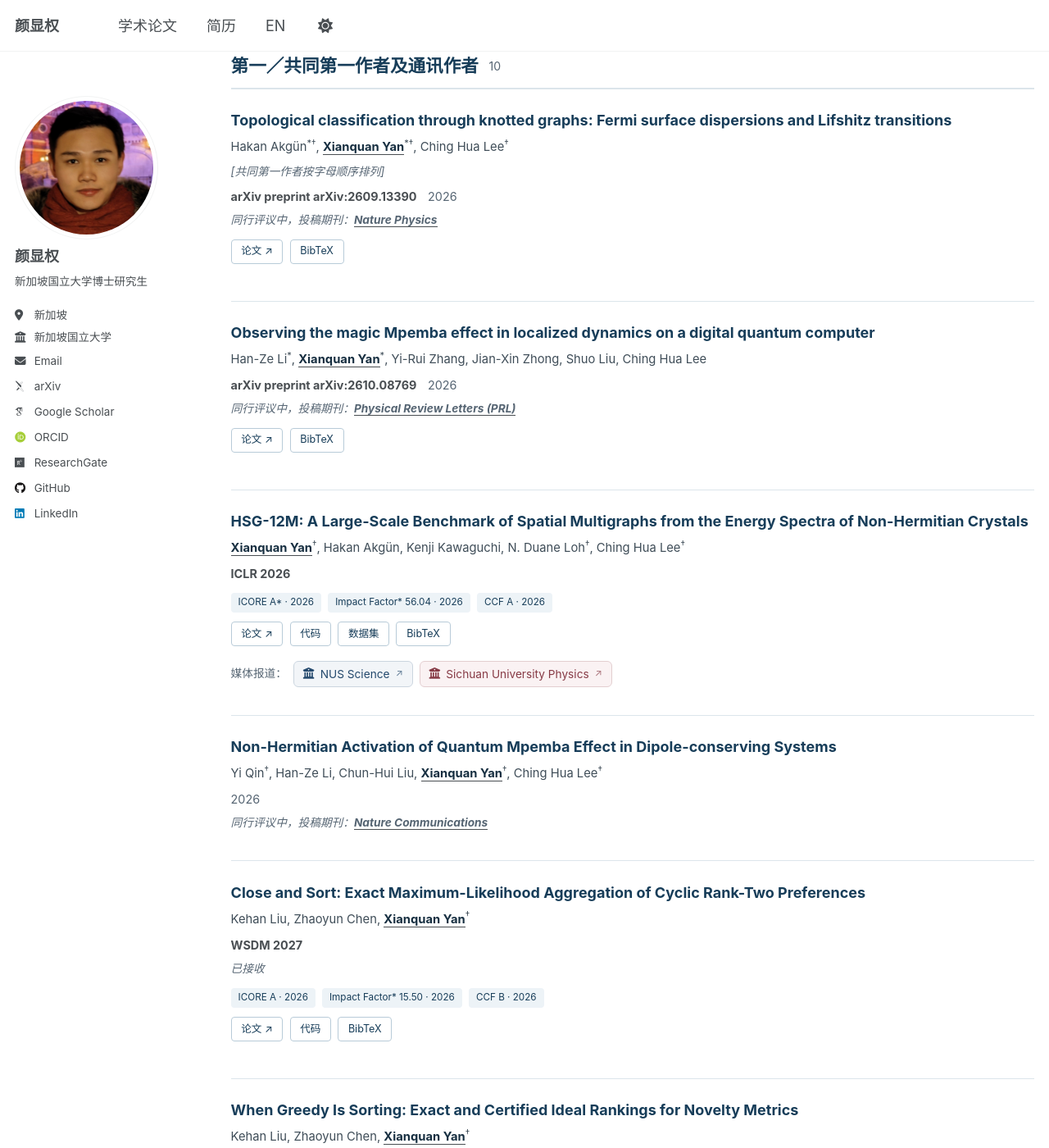
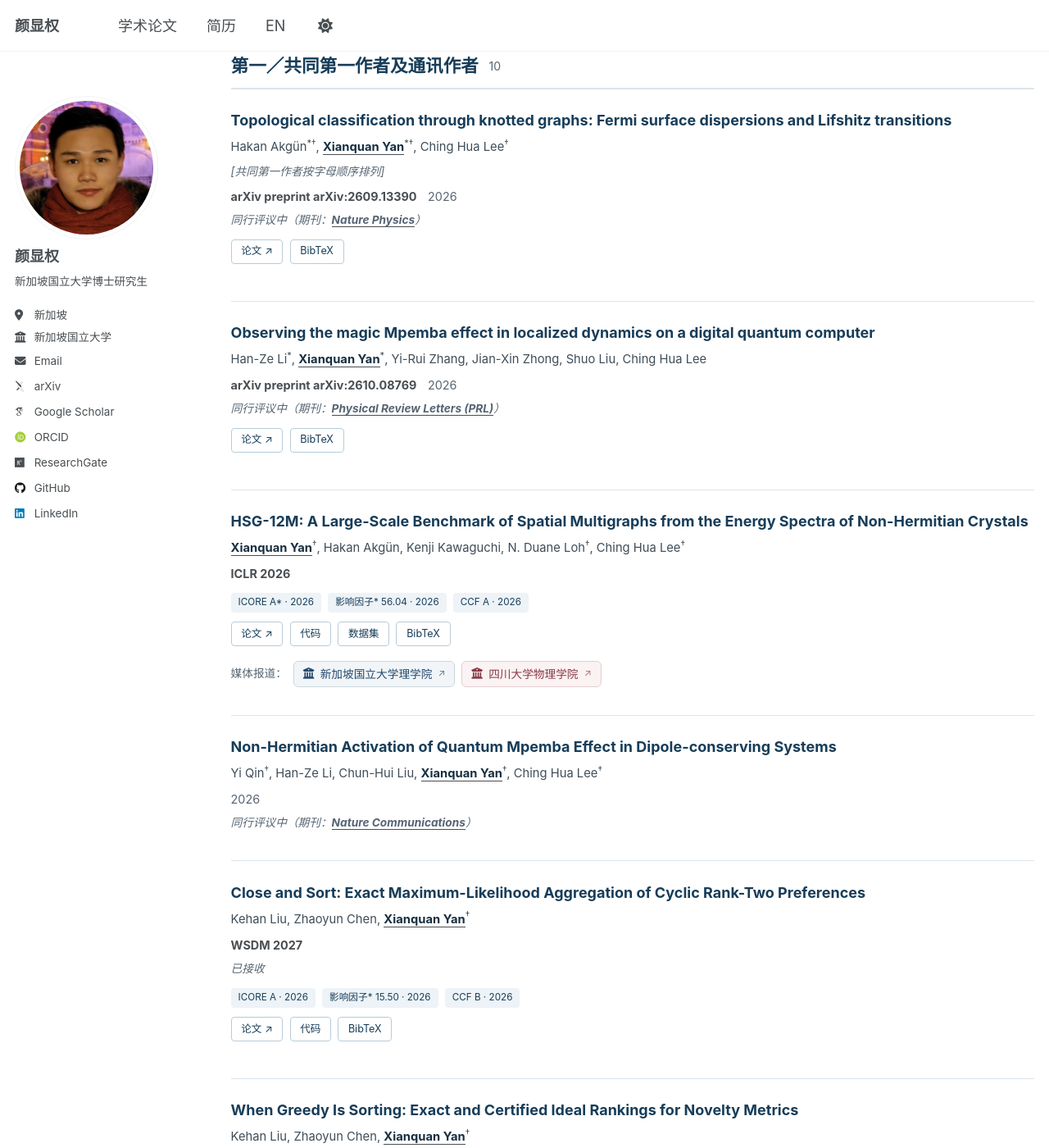
Before and after one commit to sarinstein-yan/sarinstein-yan.github.io, a Jekyll site: the page built from _pages/zh/publications.html, in a window 1280 px wide and 1400 px high, scrolled down 192 px. Shown: the whole window at 82% size. Built offline with Jekyll 4.4.1, drawn with Linux system fonts in a browser that asks for light colours; some web fonts are replaced; some of the changed text lies outside the part shown.

Commit message:
Refine Chinese publication wording and refresh Chinese CV

```diff
--- a/_includes/publication-card.html
+++ b/_includes/publication-card.html
@@ -3,8 +3,8 @@
   <p class="pub-card__authors">{{ post.authors_display }}</p>
   {% if post.contribution %}<p class="pub-card__contribution"><em>[{% if page.lang == "zh" %}共同第一作者按字母顺序排列{% else %}{{ post.contribution | escape }}{% endif %}]</em></p>{% endif %}
   <p class="pub-card__venue">{% if post.venue %}<strong>{{ post.venue | escape }}</strong>{% endif %}{% assign pub_year = post.date | date: "%Y" %}{% unless post.category == 'conferences' %}<span>{{ post.year | default: pub_year }}</span>{% endunless %}</p>
-  {% if post.status %}<p class="pub-card__status">{% if post.review_venue %}{% if page.lang == "zh" %}同行评议中，投稿期刊：{% else %}Under review at {% endif %}<strong><u>{{ post.review_venue | escape }}</u></strong>{% else %}{% if page.lang == "zh" %}{{ post.status_zh | default: post.status | escape }}{% else %}{{ post.status | escape }}{% endif %}{% endif %}</p>{% endif %}
-  {% if post.metrics %}<div class="pub-card__metrics">{% for metric in post.metrics %}<a href="{{ metric.url | escape }}" class="pub-badge">{% if page.lang == "zh" %}{{ metric.label | replace: "XinRui Tier 1 / Top", "新锐 1 区 / Top" | escape }}{% else %}{{ metric.label | escape }}{% endif %}</a>{% endfor %}</div>{% endif %}
+  {% if post.status %}<p class="pub-card__status">{% if post.review_venue %}{% if page.lang == "zh" %}同行评议中（期刊：{% else %}Under review at {% endif %}<strong><u>{{ post.review_venue | escape }}</u></strong>{% if page.lang == "zh" %}）{% endif %}{% else %}{% if page.lang == "zh" %}{{ post.status_zh | default: post.status | escape }}{% else %}{{ post.status | escape }}{% endif %}{% endif %}</p>{% endif %}
+  {% if post.metrics %}<div class="pub-card__metrics">{% for metric in post.metrics %}<a href="{{ metric.url | escape }}" class="pub-badge">{% if page.lang == "zh" %}{{ metric.label | replace: "XinRui Tier 1 / Top", "新锐 1 区 / Top" | replace: "Impact Factor", "影响因子" | escape }}{% else %}{{ metric.label | escape }}{% endif %}</a>{% endfor %}</div>{% endif %}
   {% if post.paperurl or post.codeurl or post.dataseturl or post.bibtexurl %}
   <nav class="pub-card__links" aria-label="Resources for {{ post.title | escape }}">
     {% if post.paperurl %}<a href="{{ post.paperurl }}">{% if page.lang == "zh" %}论文{% else %}Paper{% endif %} <span aria-hidden="true">↗</span></a>{% endif %}
--- a/_includes/publication-media.html
+++ b/_includes/publication-media.html
@@ -1,3 +1,3 @@
 {% if include.publication.media_coverage %}
-<p class="pub-card__media"><span>{% if page.lang == 'zh' %}媒体报道：{% else %}Media Coverage:{% endif %}</span>{% for coverage in include.publication.media_coverage %}<a class="media-badge{% if coverage.institution %} media-badge--{{ coverage.institution | escape }}{% endif %}" href="{{ coverage.url | escape }}"><i class="fas fa-university" aria-hidden="true"></i><span>{{ coverage.label | escape }}</span><span class="media-badge__arrow" aria-hidden="true">↗</span></a>{% endfor %}</p>
+<p class="pub-card__media"><span>{% if page.lang == 'zh' %}媒体报道：{% else %}Media Coverage:{% endif %}</span>{% for coverage in include.publication.media_coverage %}<a class="media-badge{% if coverage.institution %} media-badge--{{ coverage.institution | escape }}{% endif %}" href="{{ coverage.url | escape }}"><i class="fas fa-university" aria-hidden="true"></i><span>{% if page.lang == 'zh' %}{{ coverage.label_zh | default: coverage.label | escape }}{% else %}{{ coverage.label | escape }}{% endif %}</span><span class="media-badge__arrow" aria-hidden="true">↗</span></a>{% endfor %}</p>
 {% endif %}
--- a/_publications/2025-06-hsg12m.md
+++ b/_publications/2025-06-hsg12m.md
@@ -19,9 +19,11 @@ codeurl: "https://github.com/sarinstein-yan/HSG-12M"
 dataseturl: "https://doi.org/10.7910/DVN/PYDSSQ"
 media_coverage:
   - label: "NUS Science"
+    label_zh: "新加坡国立大学理学院"
     institution: nus
     url: "https://www.science.nus.edu.sg/blog/2026/06/new-tool-map-complex-energy-bands-into-graphs-for-artificial-intelligence-ai-driven-discovery/"
   - label: "Sichuan University Physics"
+    label_zh: "四川大学物理学院"
     institution: scu
     url: "https://physics.scu.edu.cn/info/1063/5340.htm"
 metrics:
```
Also changed, not shown: 1 other file.
